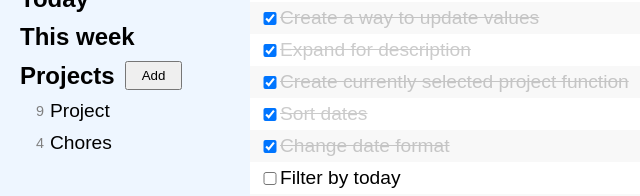
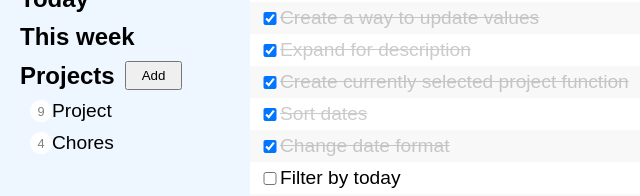
Before and after one commit to cjfaquino/to-do-list, a website built with webpack: page dist/index.html in a window 1280 px wide. Shown: the part 143-339 px from the top of the page, 0-640 px from the left. Built offline with nearby package versions, Linux system fonts and the light colour scheme.

Commit message:
style .projectLength

```diff
--- a/src/style.css
+++ b/src/style.css
@@ -105,7 +105,7 @@ header {
 
 .projectItem {
   display: grid;
-  grid-template-columns: 20px 130px 30px;
+  grid-template-columns: 22px 130px 30px;
   font-size: 1.2rem;
   font-weight: 400;
   padding-left: 30px !important;
@@ -117,12 +117,14 @@ header {
   text-overflow: ellipsis;
 }
 
-.projectItem span {
-  font-size: .9rem;
+.projectLength {
+  font-size: .8rem;
   display: flex;
   align-items: center;
   justify-content: center;
   color: grey;
+  background-color: rgb(255, 255, 255);
+  border-radius: 50%;
 }
 
 #notes {
```
